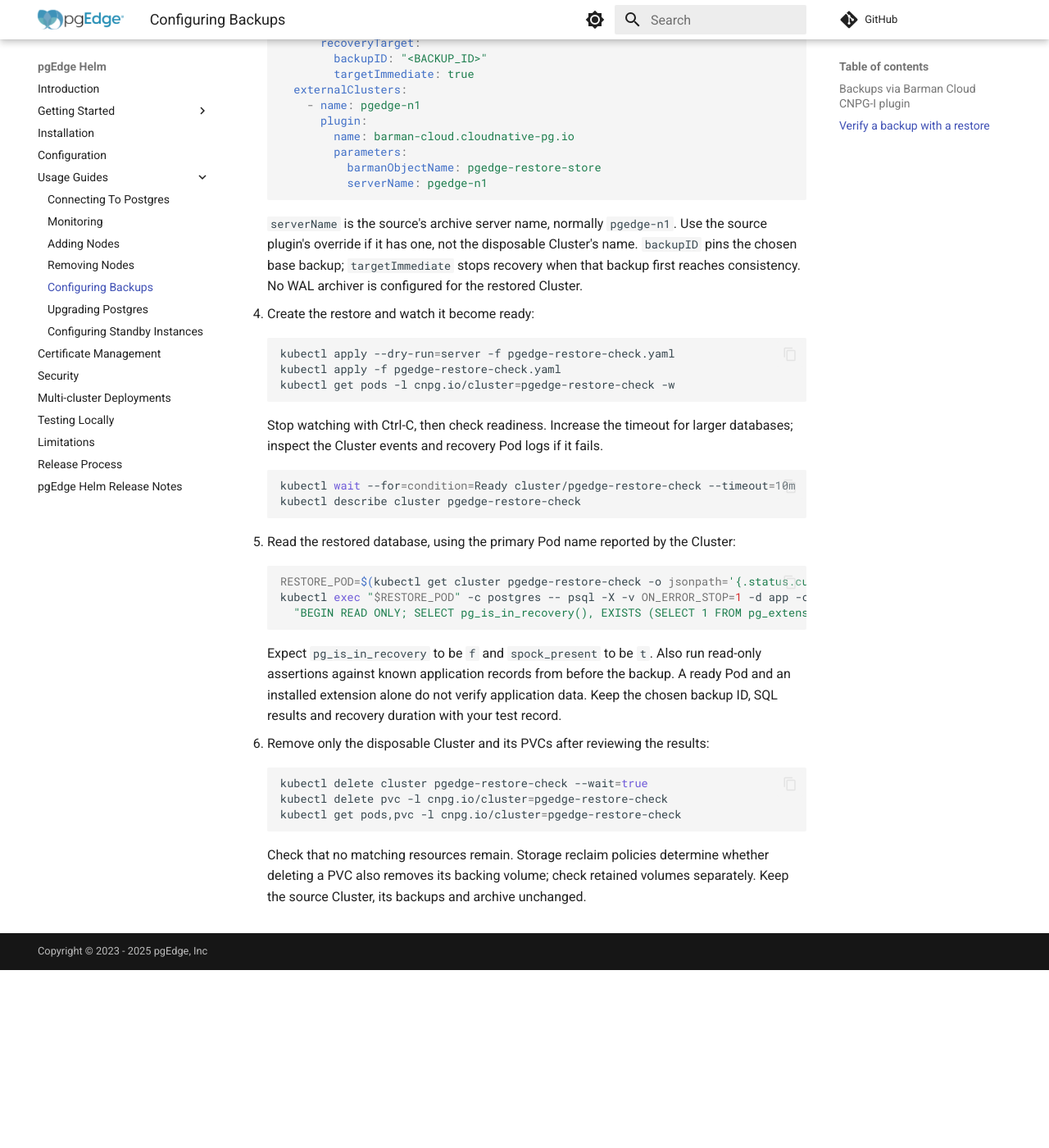
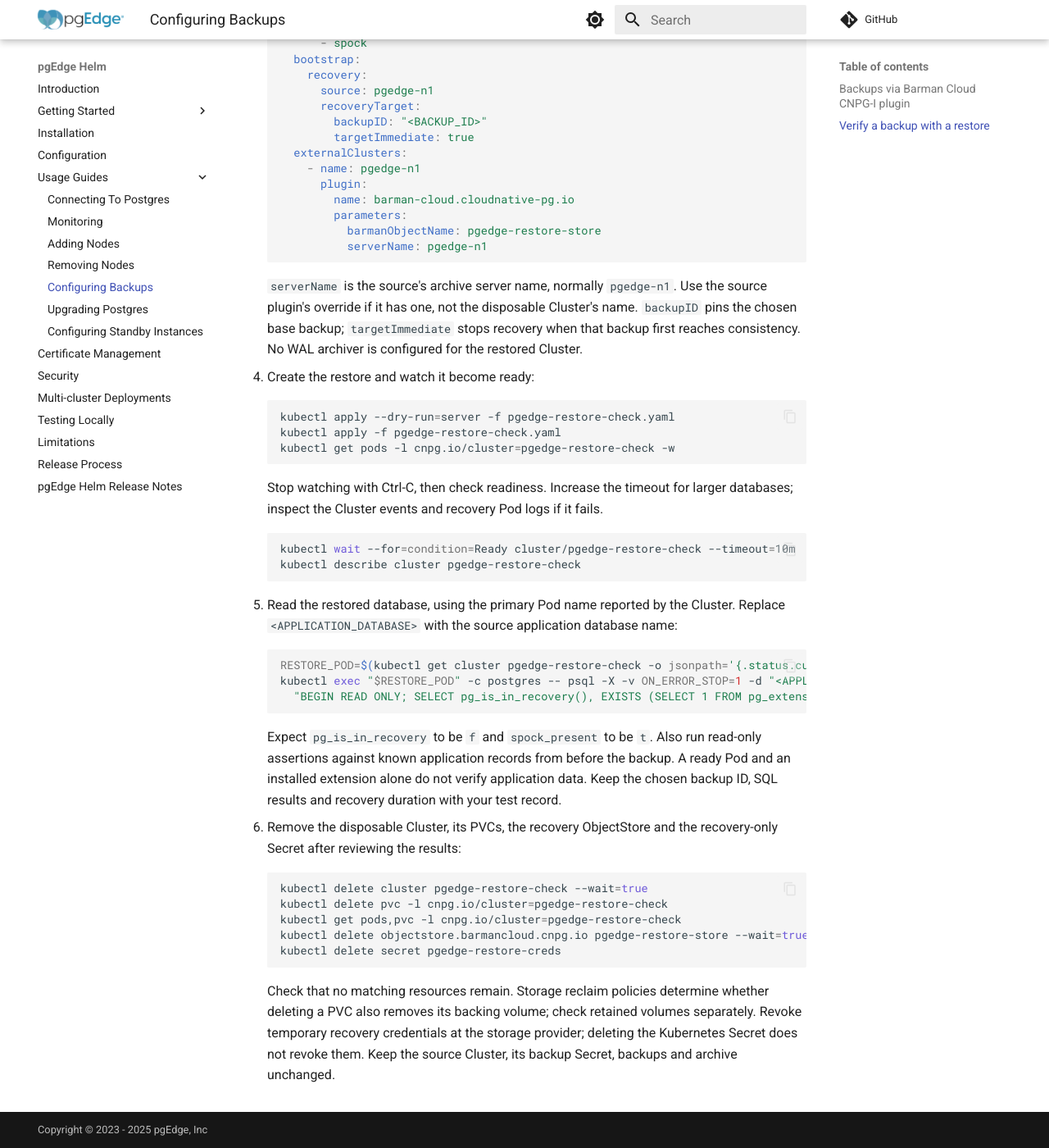
Before and after one commit to pgEdge/pgedge-helm, an MkDocs documentation site: the page built from docs/usage/backups.md, in a window 1280 px wide and 1400 px high, scrolled down 4419 px. Shown: the whole window at 82% size. Built offline with MkDocs 1.6.1 and Material for MkDocs 9.7.7, drawn with Linux system fonts in a browser that asks for light colours; comment, search, counter and statistics services are not loaded; before the commit the page ends 5602 px from its top, so only the background shows below that; some of the changed text lies outside the part shown.

Commit message:
docs: clarify recovery database and credential cleanup

````diff
--- a/docs/usage/backups.md
+++ b/docs/usage/backups.md
@@ -167,10 +167,13 @@
     and capacity, and any separate WAL-storage settings. Keep the source's
     `snowflake.node` and `lolor.node` values in this isolated copy.
 
-2.  Create a separate recovery `ObjectStore` named `pgedge-restore-store` in
-    that namespace, using the [Barman plugin configuration](https://cloudnative-pg.io/plugin-barman-cloud/docs/usage/#restoring-a-cluster).
-    Point it at the same archive, but use credentials limited to reading the
-    required base backups and WAL. Match the endpoint, compression, encryption,
+2.  Create a recovery-only Secret named `pgedge-restore-creds` in that namespace
+    with credentials limited to reading the required base backups and WAL.
+    Create a separate recovery `ObjectStore` named `pgedge-restore-store`, using
+    the [Barman plugin configuration](https://cloudnative-pg.io/plugin-barman-cloud/docs/usage/#restoring-a-cluster).
+    Point it at the same archive and reference `pgedge-restore-creds` in its
+    credential selectors, with keys matching those in the Secret. Do not reuse
+    the normal backup Secret. Match the endpoint, compression, encryption,
     and any required noncredential S3 compatibility settings.
 
 3.  Save the following as `pgedge-restore-check.yaml`. Replace `<SOURCE_IMAGE>`,
@@ -236,11 +239,12 @@
     kubectl describe cluster pgedge-restore-check
     ```
 
-5.  Read the restored database, using the primary Pod name reported by the Cluster:
+5.  Read the restored database, using the primary Pod name reported by the Cluster.
+    Replace `<APPLICATION_DATABASE>` with the source application database name:
 
     ```sh
     RESTORE_POD=$(kubectl get cluster pgedge-restore-check -o jsonpath='{.status.currentPrimary}')
-    kubectl exec "$RESTORE_POD" -c postgres -- psql -X -v ON_ERROR_STOP=1 -d app -c \
+    kubectl exec "$RESTORE_POD" -c postgres -- psql -X -v ON_ERROR_STOP=1 -d "<APPLICATION_DATABASE>" -c \
       "BEGIN READ ONLY; SELECT pg_is_in_recovery(), EXISTS (SELECT 1 FROM pg_extension WHERE extname = 'spock') AS spock_present; COMMIT;"
     ```
 
@@ -249,14 +253,19 @@
     A ready Pod and an installed extension alone do not verify application data.
     Keep the chosen backup ID, SQL results and recovery duration with your test record.
 
-6.  Remove only the disposable Cluster and its PVCs after reviewing the results:
+6.  Remove the disposable Cluster, its PVCs, the recovery ObjectStore and the
+    recovery-only Secret after reviewing the results:
 
     ```sh
     kubectl delete cluster pgedge-restore-check --wait=true
     kubectl delete pvc -l cnpg.io/cluster=pgedge-restore-check
     kubectl get pods,pvc -l cnpg.io/cluster=pgedge-restore-check
+    kubectl delete objectstore.barmancloud.cnpg.io pgedge-restore-store --wait=true
+    kubectl delete secret pgedge-restore-creds
     ```
 
     Check that no matching resources remain. Storage reclaim policies determine
     whether deleting a PVC also removes its backing volume; check retained volumes
-    separately. Keep the source Cluster, its backups and archive unchanged.
+    separately. Revoke temporary recovery credentials at the storage provider;
+    deleting the Kubernetes Secret does not revoke them. Keep the source Cluster,
+    its backup Secret, backups and archive unchanged.
````
